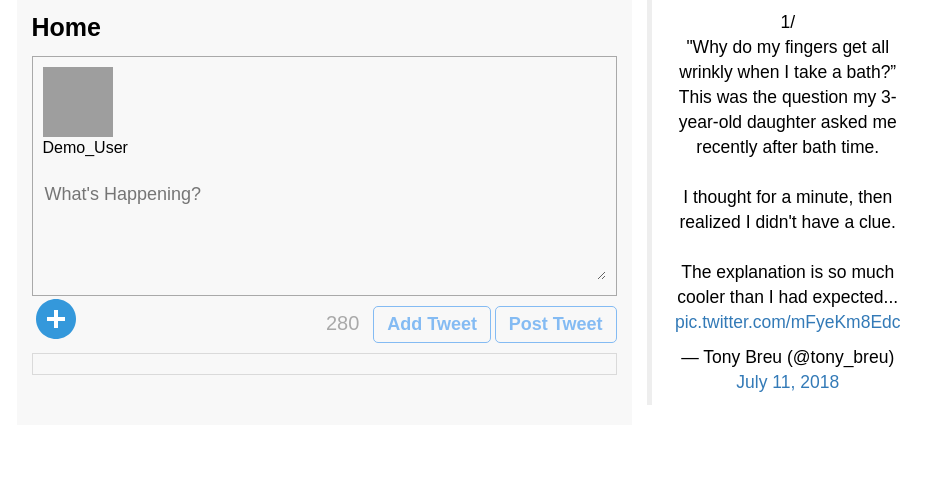
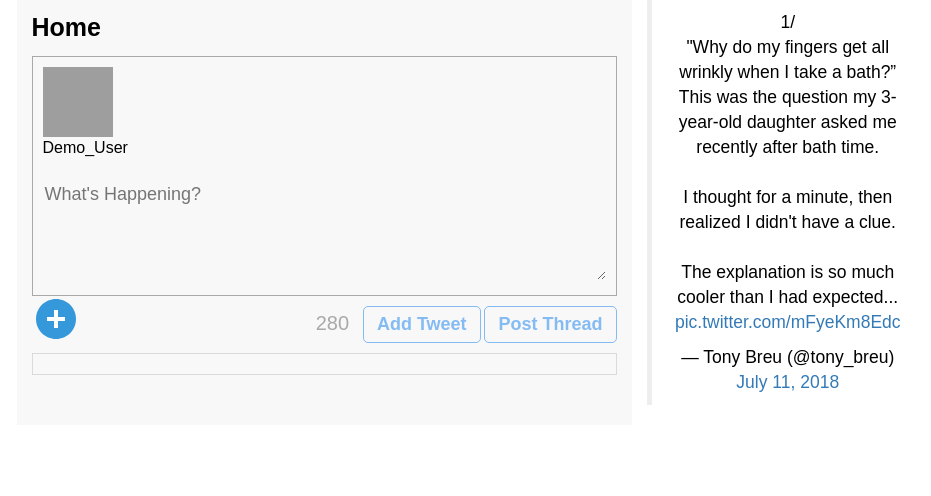
Before and after one commit to kgnamba/tech-tweets, a Flask app: page /create_account in a window 1280 px wide. Shown: the top 496 px of the page, without its empty margins (316-1247 px from the left). Run offline with Flask 2, Linux system fonts and the light colour scheme; some libraries are stand-ins or nearby versions; grey boxes are pictures that could not be loaded.

Commit message:
added css

```diff
--- a/templates/home.html
+++ b/templates/home.html
@@ -56,6 +56,11 @@
             margin-left: 200px;
         }
 
+        /* #log-in{
+            display: flex;
+            align-items: center;
+            justify-content: center;
+        } */
 
         #create-account-btn{
             display: inline-block;
--- a/templates/twitter_interface.html
+++ b/templates/twitter_interface.html
@@ -18,6 +18,9 @@
             var user_id= {{user_id|tojson}};
             var screen_name= {{screen_name|tojson}};
             var tweets= JSON.stringify(tweets);
+            if (document.getElementById("#screen_name") == "Demo_User"){
+            document.getElementById("#post_btn").disabled = true;
+            }
         </script>
     </head>
     <style>
@@ -141,6 +144,11 @@
             text-decoration: none;
         }
 
+        /* .btn_disable{
+            background-color: gray;
+            color: black;
+        } */
+
         .btn_hover{
             background-color:#84bbf3;
             color:#ffffff;
@@ -229,7 +237,7 @@
                                 <input type="file" id="my_file" style="display: none;" />
                             <div id="word_count"> 280 </div>
                             <a href="#" class="tweet_btn" id="add_btn" >Add Tweet</a>
-                            <a href="#" class="tweet_btn " id="post_btn" >Post Tweet</a>
+                            <a href="#" class="tweet_btn " id="post_btn" >Post Thread</a>
                         </div>
                     </div>
                     <div id="tweets"></div>
```
